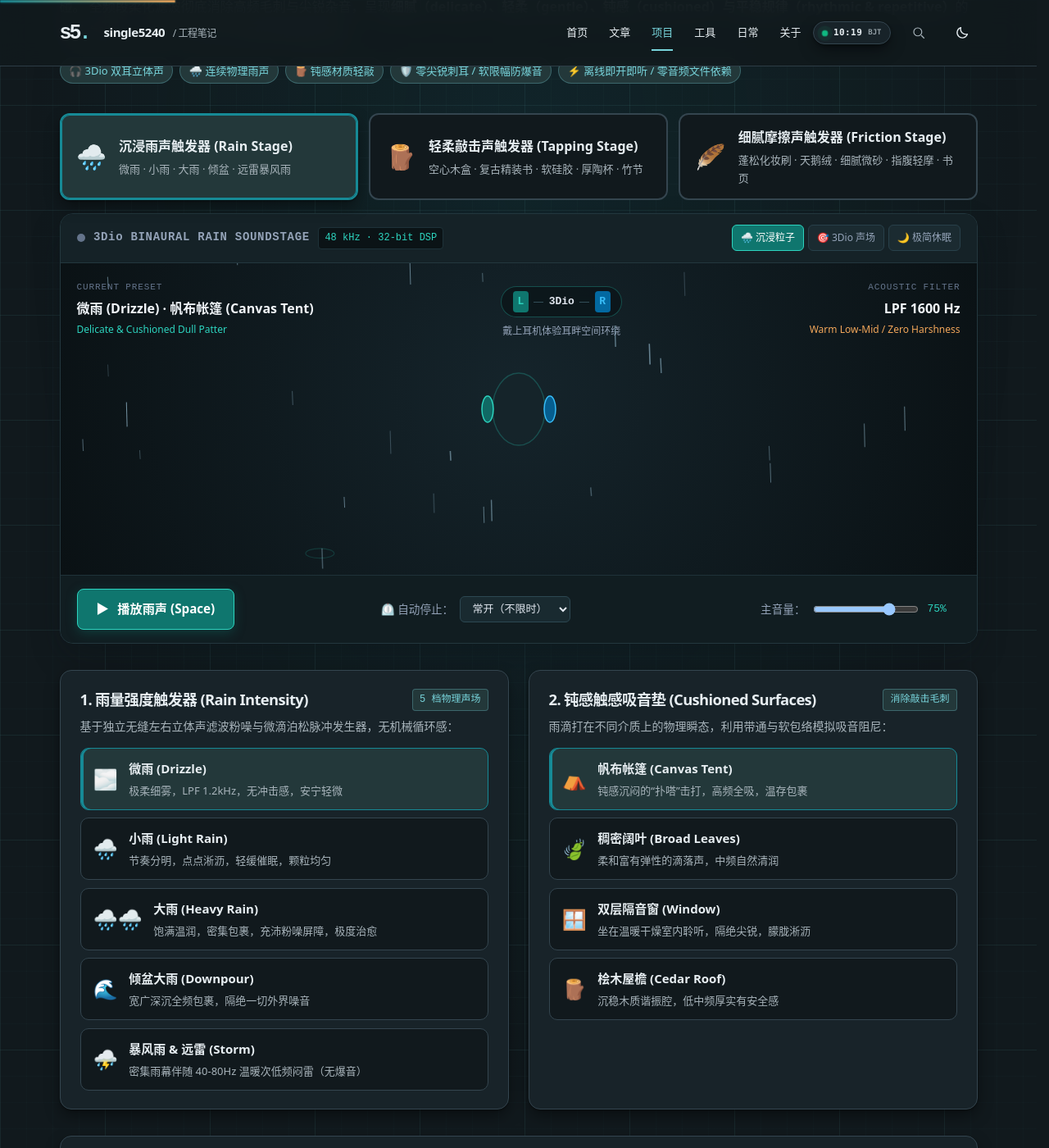
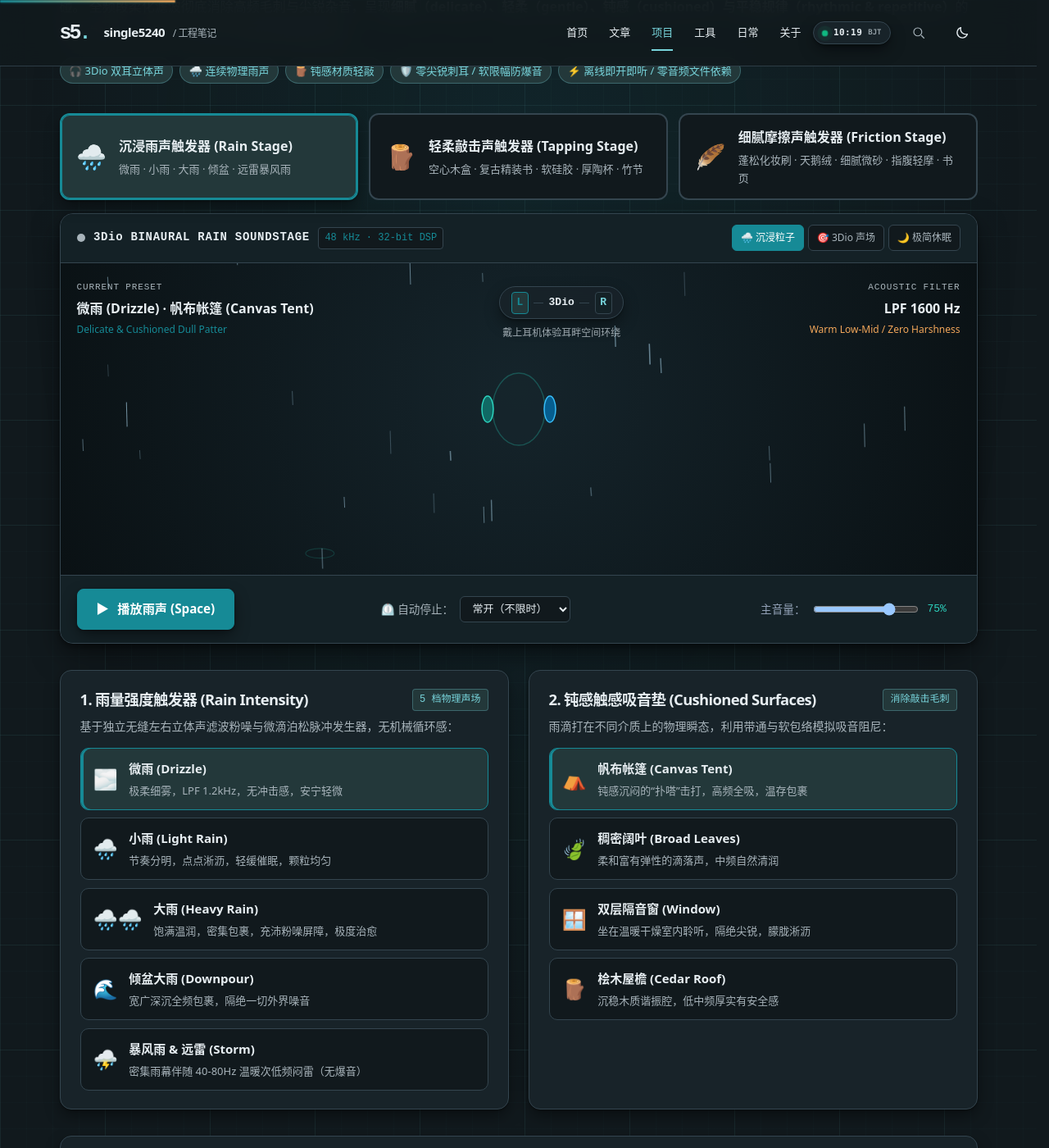
Before and after one commit to single5240/single5240.github.io, a Jekyll site: the page built from projects/ai-asmr/index.html, in a window 1280 px wide and 1400 px high, scrolled down 328 px. Shown: the whole window at 82% size. Built offline with Jekyll 4.4.1, drawn with Linux system fonts in a browser that asks for light colours.

Commit message:
fix(asmr): adapt animation scene and prompt workshop to site theme switching

```diff
--- a/projects/ai-asmr/index.html
+++ b/projects/ai-asmr/index.html
@@ -611,15 +611,16 @@ permalink: /projects/ai-asmr/index.html
   color: var(--muted);
 }
 
-/* 1. 核心舞台卡片 */
+/* 1. 核心舞台卡片 (支持明暗全主题自动响应) */
 .asmr-stage-card {
-  background: #0f181c;
-  border: 1px solid #23373e;
+  background: var(--panel);
+  border: 1px solid var(--line);
   border-radius: 16px;
   overflow: hidden;
-  box-shadow: 0 16px 40px -8px rgba(10, 20, 25, 0.45);
+  box-shadow: var(--shadow);
   margin-bottom: 2rem;
-  color: #e2e8f0;
+  color: var(--ink);
+  transition: background 0.25s ease, border-color 0.25s ease, color 0.25s ease;
 }
 
 .stage-header {
@@ -629,8 +630,9 @@ permalink: /projects/ai-asmr/index.html
   flex-wrap: wrap;
   gap: 0.75rem;
   padding: 0.85rem 1.25rem;
-  background: #152227;
-  border-bottom: 1px solid #23373e;
+  background: var(--alt-bg);
+  border-bottom: 1px solid var(--line);
+  transition: background 0.25s ease, border-color 0.25s ease;
 }
 .stage-brand {
   display: flex;
@@ -641,12 +643,12 @@ permalink: /projects/ai-asmr/index.html
   width: 10px;
   height: 10px;
   border-radius: 50%;
-  background: #64748b;
+  background: var(--muted);
   transition: all 0.3s ease;
 }
 .pulse-indicator.active {
-  background: #2dd4bf;
-  box-shadow: 0 0 10px #2dd4bf;
+  background: var(--accent);
+  box-shadow: 0 0 10px var(--accent);
   animation: asmrPulse 2s infinite ease-in-out;
 }
 @keyframes asmrPulse {
@@ -659,16 +661,16 @@ permalink: /projects/ai-asmr/index.html
   font-size: 0.875rem;
   font-weight: 700;
   letter-spacing: 0.05em;
-  color: #94a3b8;
+  color: var(--ink);
 }
 .stage-pill {
   font-family: monospace;
   font-size: 0.75rem;
   padding: 0.15rem 0.45rem;
-  background: #0b1316;
-  border: 1px solid #1e3239;
+  background: var(--paper);
+  border: 1px solid var(--line);
   border-radius: 4px;
-  color: #2dd4bf;
+  color: var(--accent);
 }
 
 .stage-visual-modes {
@@ -676,9 +678,9 @@ permalink: /projects/ai-asmr/index.html
   gap: 0.35rem;
 }
 .mode-btn {
-  background: #1b2b31;
-  color: #94a3b8;
-  border: 1px solid #28404a;
+  background: var(--paper);
+  color: var(--muted);
+  border: 1px solid var(--line);
   border-radius: 6px;
   padding: 0.3rem 0.6rem;
   font-size: 0.75rem;
@@ -686,13 +688,13 @@ permalink: /projects/ai-asmr/index.html
   transition: all 0.2s ease;
 }
 .mode-btn:hover {
-  color: #e2e8f0;
-  border-color: #2dd4bf;
+  color: var(--ink);
+  border-color: var(--accent);
 }
 .mode-btn.active {
-  background: #0f766e;
+  background: var(--accent);
   color: #ffffff;
-  border-color: #2dd4bf;
+  border-color: var(--accent);
 }
 
 /* Canvas 视口与 HUD 覆盖层 */
@@ -702,7 +704,21 @@ permalink: /projects/ai-asmr/index.html
   height: 380px;
   background: radial-gradient(circle at 50% 40%, #15242b 0%, #0a1114 100%);
   overflow: hidden;
-}
+  transition: background 0.3s ease;
+}
+
+:root[data-theme="light"] .stage-viewport,
+:root[data-theme="swiss"] .stage-viewport,
+:root[data-theme="mono"] .stage-viewport {
+  background: radial-gradient(circle at 50% 40%, #edf5f6 0%, #d5e5e8 100%);
+}
+
+@media (prefers-color-scheme: light) {
+  :root:not([data-theme]) .stage-viewport {
+    background: radial-gradient(circle at 50% 40%, #edf5f6 0%, #d5e5e8 100%);
+  }
+}
+
 #asmrCanvas {
   display: block;
   width: 100%;
@@ -722,17 +738,17 @@ permalink: /projects/ai-asmr/index.html
   font-family: monospace;
   font-size: 0.6875rem;
   letter-spacing: 0.08em;
-  color: #64748b;
+  color: var(--muted);
   margin-bottom: 0.2rem;
 }
 .hud-val {
   font-size: 1rem;
   font-weight: 700;
-  color: #f1f5f9;
+  color: var(--ink);
 }
 .hud-sub {
   font-size: 0.75rem;
-  color: #2dd4bf;
+  color: var(--accent);
   margin-top: 0.15rem;
 }
 .hud-center {
@@ -743,40 +759,43 @@ permalink: /projects/ai-asmr/index.html
   display: inline-flex;
   align-items: center;
   gap: 0.4rem;
-  background: rgba(11, 20, 24, 0.75);
-  backdrop-filter: blur(6px);
-  border: 1px solid rgba(45, 212, 191, 0.3);
+  background: var(--raised-bg);
+  backdrop-filter: blur(8px);
+  -webkit-backdrop-filter: blur(8px);
+  border: 1px solid var(--line);
   padding: 0.35rem 0.85rem;
   border-radius: 999px;
   font-family: monospace;
   font-size: 0.8125rem;
+  color: var(--ink);
+  box-shadow: var(--shadow-small);
 }
 .ear-tag {
   font-weight: 800;
   padding: 0.1rem 0.35rem;
   border-radius: 4px;
 }
-.ear-tag.l { background: #0f766e; color: #2dd4bf; }
-.ear-tag.r { background: #0369a1; color: #38bdf8; }
+.ear-tag.l { background: var(--soft); color: var(--accent); border: 1px solid var(--accent); }
+.ear-tag.r { background: var(--alt-bg); color: var(--accent-dark); border: 1px solid var(--line); }
 .ear-icon {
   font-weight: 700;
-  color: #e2e8f0;
+  color: var(--ink);
 }
 .ear-line {
   width: 12px;
   height: 1px;
-  background: #334e58;
+  background: var(--line);
 }
 .ear-tip {
   font-size: 0.75rem;
-  color: #94a3b8;
+  color: var(--muted);
   margin-top: 0.4rem;
 }
 .hud-right {
   text-align: right;
 }
 .hud-right .hud-sub {
-  color: #f1a65a;
+  color: var(--warm);
 }
 
 /* 底部工具条 */
@@ -787,32 +806,34 @@ permalink: /projects/ai-asmr/index.html
   flex-wrap: wrap;
   gap: 1rem;
   padding: 1rem 1.25rem;
-  background: #111d21;
-  border-top: 1px solid #1f3239;
+  background: var(--alt-bg);
+  border-top: 1px solid var(--line);
+  transition: background 0.25s ease, border-color 0.25s ease;
 }
 .main-play-btn {
   display: inline-flex;
   align-items: center;
   gap: 0.65rem;
-  background: #0f766e;
+  background: var(--accent);
   color: #ffffff;
-  border: 1px solid #2dd4bf;
+  border: 1px solid var(--accent);
   border-radius: 8px;
   padding: 0.65rem 1.4rem;
   font-size: 0.95rem;
   font-weight: 600;
   cursor: pointer;
   transition: all 0.2s ease;
-  box-shadow: 0 4px 14px rgba(15, 118, 110, 0.35);
+  box-shadow: var(--shadow-small);
 }
 .main-play-btn:hover {
-  background: #115e59;
+  background: var(--accent-dark);
+  border-color: var(--accent-dark);
   transform: translateY(-1px);
 }
 .main-play-btn.playing {
-  background: #be123c;
-  border-color: #f43f5e;
-  box-shadow: 0 4px 14px rgba(225, 29, 72, 0.35);
+  background: var(--warm);
+  border-color: var(--warm);
+  box-shadow: 0 4px 14px rgba(225, 29, 72, 0.25);
 }
 .play-icon {
   font-size: 1rem;
@@ -823,16 +844,17 @@ permalink: /projects/ai-asmr/index.html
   align-items: center;
   gap: 0.5rem;
   font-size: 0.85rem;
-  color: #94a3b8;
+  color: var(--muted);
 }
 .asmr-select {
-  background: #192a30;
-  color: #e2e8f0;
-  border: 1px solid #2d4852;
+  background: var(--paper);
+  color: var(--ink);
+  border: 1px solid var(--line);
   border-radius: 6px;
   padding: 0.4rem 0.65rem;
   font-size: 0.8125rem;
   cursor: pointer;
+  transition: all 0.2s ease;
 }
 .timer-countdown {
   font-family: monospace;
@@ -1010,11 +1032,14 @@ permalink: /projects/ai-asmr/index.html
   display: flex;
   flex-direction: column;
   gap: 1.15rem;
-  background: var(--deep);
+  background: var(--alt-bg);
+  border: 1px solid var(--line);
   border-radius: 12px;
   padding: 1.25rem;
   margin: 1rem 0 1.5rem;
-  color: #e2e8f0;
+  color: var(--ink);
+  box-shadow: var(--shadow-small);
+  transition: background 0.25s ease, border-color 0.25s ease;
 }
 .field-head {
   display: flex;
@@ -1027,12 +1052,12 @@ permalink: /projects/ai-asmr/index.html
 .field-head label {
   font-size: 0.8125rem;
   font-weight: 600;
-  color: #cbd5e1;
+  color: var(--ink);
 }
 .copy-btn {
-  background: #1e293b;
-  color: #38bdf8;
-  border: 1px solid #334155;
+  background: var(--paper);
+  color: var(--accent);
+  border: 1px solid var(--line);
   border-radius: 6px;
   padding: 0.25rem 0.65rem;
   font-size: 0.75rem;
@@ -1040,24 +1065,34 @@ permalink: /projects/ai-asmr/index.html
   transition: all 0.2s ease;
 }
 .copy-btn:hover {
-  background: #0284c7;
-  color: #ffffff;
-  border-color: #38bdf8;
+  background: var(--soft);
+  color: var(--accent-dark);
+  border-color: var(--accent);
 }
 .prompt-textarea {
   width: 100%;
-  background: #090e11;
-  color: #2dd4bf;
-  border: 1px solid #1e333a;
+  background: var(--paper);
+  color: var(--ink);
+  border: 1px solid var(--line);
   border-radius: 6px;
   padding: 0.65rem 0.85rem;
   font-family: ui-monospace, SFMono-Regular, Menlo, Monaco, Consolas, monospace;
   font-size: 0.8125rem;
   line-height: 1.5;
   resize: vertical;
+  transition: border-color 0.2s ease, box-shadow 0.2s ease, background 0.25s ease, color 0.25s ease;
+}
+.prompt-textarea:focus {
+  border-color: var(--accent);
+  outline: 2px solid var(--accent);
+}
+#txtGeneratedEnPrompt {
+  color: var(--accent-dark);
+  font-weight: 500;
 }
 #txtNegativePrompt {
-  color: #f87171;
+  color: var(--warm);
+  font-weight: 500;
 }
 
 /* 4 大避坑指南卡片 */
@@ -2084,6 +2119,14 @@ permalink: /projects/ai-asmr/index.html
   let logicalHeight = 380;
   let dpr = 1;
 
+  // 检测全局站点是否处于深色主题模式 (联动 theme.js / base.css / system)
+  function isDarkThemeActive() {
+    const theme = document.documentElement.dataset.theme;
+    if (theme === "dark" || theme === "hud") return true;
+    if (theme === "light" || theme === "swiss" || theme === "mono") return false;
+    return window.matchMedia && window.matchMedia("(prefers-color-scheme: dark)").matches;
+  }
+
   // 雨丝粒子类
   class RainStreak {
     constructor() {
@@ -2112,7 +2156,7 @@ permalink: /projects/ai-asmr/index.html
             ry: 0.6,
             maxR: 12 + Math.random() * 18,
             alpha: 0.4,
-            color: "rgba(45, 212, 191,"
+            color: isDark ? "rgba(45, 212, 191," : "rgba(13, 148, 136,"
           });
         }
         this.reset(false);
@@ -2122,7 +2166,8 @@ permalink: /projects/ai-asmr/index.html
       context.beginPath();
       context.moveTo(this.x, this.y);
       context.lineTo(this.x + this.wind * 1.8, this.y + this.len);
-      context.strokeStyle = "rgba(186, 230, 253, " + this.alpha.toFixed(2) + ")";
+      const isDark = isDarkThemeActive();
+      context.strokeStyle = (isDark ? "rgba(186, 230, 253, " : "rgba(14, 116, 144, ") + this.alpha.toFixed(2) + ")";
       context.lineWidth = this.width;
       context.stroke();
     }
@@ -2151,7 +2199,7 @@ permalink: /projects/ai-asmr/index.html
           ry: 0.7,
           maxR: 24 + vel * 32,
           alpha: 0.65,
-          color: colorPrefix
+          color: rainColorPrefix
         });
       }
     } else {
@@ -2163,7 +2211,9 @@ permalink: /projects/ai-asmr/index.html
           r: 4,
           maxR: 35 + vel * 45,
           alpha: 0.85,
-          color: isLeft ? "rgba(45, 212, 191," : "rgba(241, 166, 90,"
+          color: isLeft
+            ? (isDark ? "rgba(45, 212, 191," : "rgba(13, 148, 136,")
+            : (isDark ? "rgba(241, 166, 90," : "rgba(217, 119, 6,")
         });
       }
     }
@@ -2177,19 +2227,28 @@ permalink: /projects/ai-asmr/index.html
   }
 
   function createFrictionVisualStroke(panStart, panEnd, duration, matKey, styleKey) {
+    const isDark = isDarkThemeActive();
     const x1 = ((panStart + 1) / 2) * (logicalWidth * 0.72) + (logicalWidth * 0.14);
     const x2 = ((panEnd + 1) / 2) * (logicalWidth * 0.72) + (logicalWidth * 0.14);
     const yCenter = logicalHeight / 2 - 12;
     const yOffset = (Math.random() * 36 - 18);
 
-    const matColors = {
+    const darkColors = {
       brush: "rgba(251, 191, 160,",
       velvet: "rgba(244, 114, 182,",
       microsand: "rgba(251, 191, 36,",
       finger: "rgba(253, 186, 116,",
       bookpage: "rgba(254, 240, 138,"
     };
-    const color = matColors[matKey] || "rgba(251, 191, 160,";
+    const lightColors = {
+      brush: "rgba(225, 112, 85,",
+      velvet: "rgba(190, 24, 93,",
+      microsand: "rgba(180, 83, 9,",
+      finger: "rgba(194, 65, 12,",
+      bookpage: "rgba(161, 98, 7,"
+    };
+    const matColors = isDark ? darkColors : lightColors;
+    const color = matColors[matKey] || (isDark ? "rgba(251, 191, 160," : "rgba(225, 112, 85,");
 
     if (fricStrokes.length < 15) {
       fricStrokes.push({
@@ -2409,7 +2478,7 @@ permalink: /projects/ai-asmr/index.html
       e.alpha *= 0.93;
       ctx.beginPath();
       ctx.arc(-38, 0, e.r, Math.PI * 0.5, Math.PI * 1.5);
-      ctx.strokeStyle = "rgba(45, 212, 191, " + e.alpha.toFixed(3) + ")";
+      ctx.strokeStyle = (isDark ? "rgba(45, 212, 191, " : "rgba(13, 148, 136, ") + e.alpha.toFixed(3) + ")";
       ctx.lineWidth = 1.5;
       ctx.stroke();
       if (e.alpha < 0.02 || e.r > e.maxR) earWavesL.splice(i, 1);
@@ -2421,7 +2490,7 @@ permalink: /projects/ai-asmr/index.html
       e.alpha *= 0.93;
       ctx.beginPath();
       ctx.arc(38, 0, e.r, -Math.PI * 0.5, Math.PI * 0.5);
-      ctx.strokeStyle = "rgba(56, 189, 248, " + e.alpha.toFixed(3) + ")";
+      ctx.strokeStyle = (isDark ? "rgba(56, 189, 248, " : "rgba(2, 132, 199, ") + e.alpha.toFixed(3) + ")";
       ctx.lineWidth = 1.5;
       ctx.stroke();
       if (e.alpha < 0.02 || e.r > e.maxR) earWavesR.splice(i, 1);
```
Also changed, not shown: other parts of projects/ai-asmr/index.html (+28 -14 lines).
